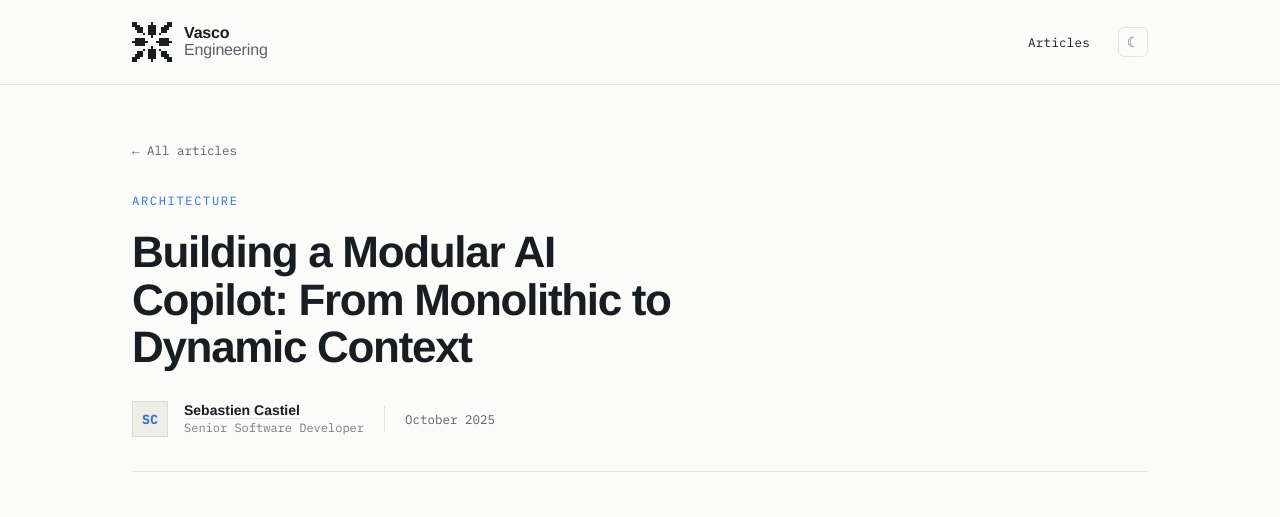
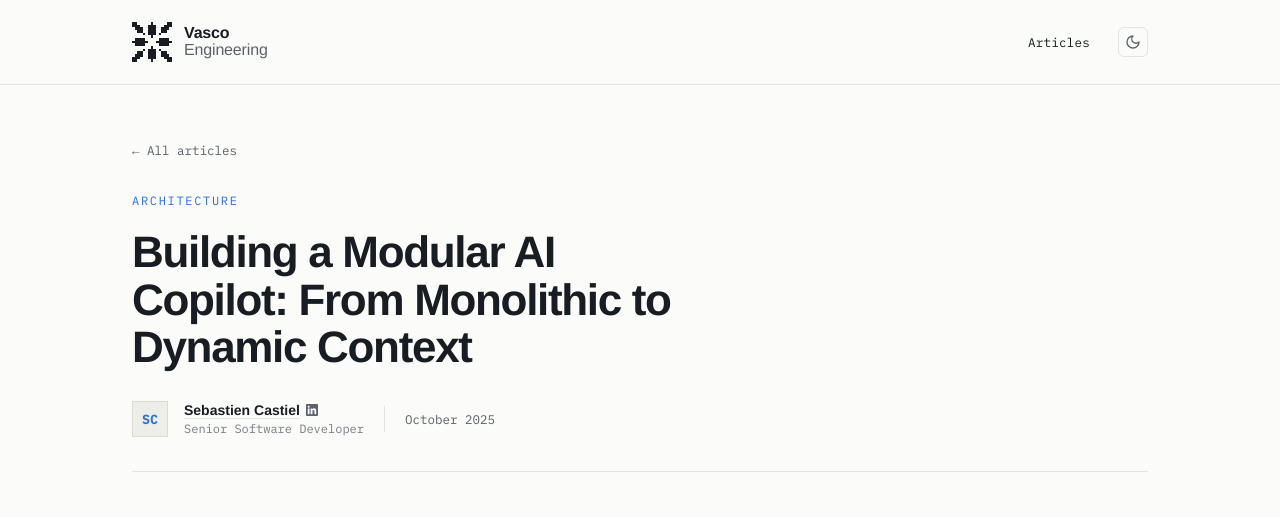
Before and after one commit to scastiel/vascoengblog, a Jekyll site: the page built from _posts/2025-10-30-building-modular-ai-copilot.html, in a window 1280 px wide. Shown: the top 517 px of the page. Built offline with Jekyll 4.4.1, drawn with Linux system fonts in a browser that asks for light colours.

Commit message:
Add inline SVG icons for theme toggle and author LinkedIn link
Replace the theme toggle's text glyph with proper sun/moon icons and add a
LinkedIn mark next to the author name on post pages. Icons are inlined one per
file in _includes/icon-*.svg — no icon library or font is shipped, so the
bundle stays tiny.

- Sun/moon: Lucide UI icons, swapped purely in CSS off [data-theme] so the
  correct glyph is present before first paint (no flash, no JS). Removes the
  now-dead applyThemeIcon logic from blog.js.
- LinkedIn: mono (currentColor) brand mark from theSVG, since Lucide deprecated
  its brand icons. Rendered inside the single author link (name + icon share one
  anchor), tinted muted, accenting on hover.
- Icon includes are parametrized (class="vx-icon {{ include.class }}") for reuse.
- Document both icon sources and the add-an-icon recipe in CLAUDE.md.

Co-Authored-By: Claude Opus 4.8 <noreply@anthropic.com>

```diff
--- a/_includes/header.html
+++ b/_includes/header.html
@@ -10,7 +10,7 @@
     </a>
     <nav class="vx-nav">
       <a href="{{ '/articles/' | relative_url }}"{% if include.active == 'articles' %} class="active"{% endif %}>Articles</a>
-      <button class="vx-toggle" data-theme-toggle aria-label="Toggle color theme" title="Toggle theme"><span class="vx-theme-icon">&#9728;</span></button>
+      <button class="vx-toggle" data-theme-toggle aria-label="Toggle color theme" title="Toggle theme">{% include icon-sun.svg class="vx-theme-icon vx-theme-icon--sun" %}{% include icon-moon.svg class="vx-theme-icon vx-theme-icon--moon" %}</button>
     </nav>
   </div>
 </header>
--- a/_layouts/post.html
+++ b/_layouts/post.html
@@ -13,7 +13,7 @@ footer_home: true
   <div class="vx-byline">
     <span class="vx-avatar">{{ page.author_initials }}</span>
     <span class="vx-author">
-      <span class="vx-author-name">{% if page.author_url %}<a href="{{ page.author_url }}" class="vx-author-link">{{ page.author }}</a>{% else %}{{ page.author }}{% endif %}</span>
+      <span class="vx-author-name">{% if page.author_url %}<a href="{{ page.author_url }}" class="vx-author-link"{% if page.author_url contains 'linkedin' %} aria-label="{{ page.author }} on LinkedIn"{% endif %}><span class="vx-author-link-text">{{ page.author }}</span>{% if page.author_url contains 'linkedin' %}{% include icon-linkedin.svg class="vx-author-social-icon" %}{% endif %}</a>{% else %}{{ page.author }}{% endif %}</span>
       <span class="vx-author-role">{{ page.author_role }}</span>
     </span>
     <span class="vx-divider"></span>
--- a/assets/css/style.css
+++ b/assets/css/style.css
@@ -102,6 +102,21 @@ a:hover   { color: var(--accent-2); }
   border-color: var(--faint);
   color: var(--text);
 }
+
+/* --- Inline icons (Lucide, embedded per-icon in _includes/icon-*.svg) ----- */
+.vx-icon {
+  display: inline-block;
+  width: 1em;
+  height: 1em;
+  vertical-align: -0.125em;
+  flex: none;
+}
+/* Theme toggle swaps sun (shown in dark) / moon (shown in light) via CSS only,
+   so the correct glyph is present before first paint — no flash, no JS. */
+.vx-theme-icon { width: 16px; height: 16px; }
+.vx-toggle .vx-theme-icon { display: none; }
+[data-theme="dark"]  .vx-toggle .vx-theme-icon--sun,
+[data-theme="light"] .vx-toggle .vx-theme-icon--moon { display: block; }
 
 /* --- Main / footer -------------------------------------------------------- */
 .vx-main { flex: 1; width: 100%; }
@@ -347,8 +362,11 @@ a:hover   { color: var(--accent-2); }
 }
 .vx-author      { display: flex; flex-direction: column; gap: 2px; }
 .vx-author-name { font-size: 14px; font-weight: 600; color: var(--text); }
-.vx-author-link { color: inherit; text-decoration: none; border-bottom: 1px solid var(--border); transition: border-color 0.15s ease; }
-.vx-author-link:hover { border-bottom-color: var(--accent); }
+.vx-author-link { display: inline-flex; align-items: center; gap: 6px; color: inherit; text-decoration: none; }
+.vx-author-link-text { border-bottom: 1px solid var(--border); transition: border-color 0.15s ease; }
+.vx-author-link:hover .vx-author-link-text { border-bottom-color: var(--accent); }
+.vx-author-social-icon { width: 12px; height: 12px; color: var(--muted); transition: color 0.15s ease; }
+.vx-author-link:hover .vx-author-social-icon { color: var(--accent); }
 .vx-author-role { font-family: 'IBM Plex Mono', monospace; font-size: 12px; color: var(--muted2); }
 .vx-divider     { width: 1px; height: 26px; background: var(--border); margin: 0 4px; }
 .vx-date        { font-family: 'IBM Plex Mono', monospace; font-size: 12.5px; color: var(--muted); }
--- a/assets/js/blog.js
+++ b/assets/js/blog.js
@@ -7,19 +7,12 @@
   var docEl = document.documentElement;
 
   /* --- Theme toggle ------------------------------------------------------ */
-  function applyThemeIcon() {
-    var t = docEl.getAttribute('data-theme') || 'dark';
-    // Glyph shows the mode you'd switch *to*: sun in dark, moon in light.
-    var glyph = t === 'light' ? '☾' : '☀';
-    var icons = document.querySelectorAll('.vx-theme-icon');
-    for (var i = 0; i < icons.length; i++) icons[i].textContent = glyph;
-  }
-
+  // The sun/moon icons are swapped purely in CSS off [data-theme], so flipping
+  // the attribute is all we need here (see .vx-theme-icon rules).
   function toggleTheme() {
     var next = docEl.getAttribute('data-theme') === 'light' ? 'dark' : 'light';
     docEl.setAttribute('data-theme', next);
     try { localStorage.setItem('vx-theme', next); } catch (e) {}
-    applyThemeIcon();
   }
 
   function storedTheme() {
@@ -36,7 +29,6 @@
     var onChange = function (e) {
       if (storedTheme()) return; // user override wins
       docEl.setAttribute('data-theme', e.matches ? 'dark' : 'light');
-      applyThemeIcon();
     };
     if (mq.addEventListener) mq.addEventListener('change', onChange);
     else if (mq.addListener) mq.addListener(onChange); // older Safari
@@ -203,8 +195,6 @@
 
   /* --- Boot -------------------------------------------------------------- */
   function init() {
-    applyThemeIcon();
-
     var toggles = document.querySelectorAll('[data-theme-toggle]');
     for (var i = 0; i < toggles.length; i++) toggles[i].addEventListener('click', toggleTheme);
 
```
Also changed, not shown: CLAUDE.md (+35 -1 lines), _includes/icon-linkedin.svg (added), _includes/icon-moon.svg (added), _includes/icon-sun.svg (added).
